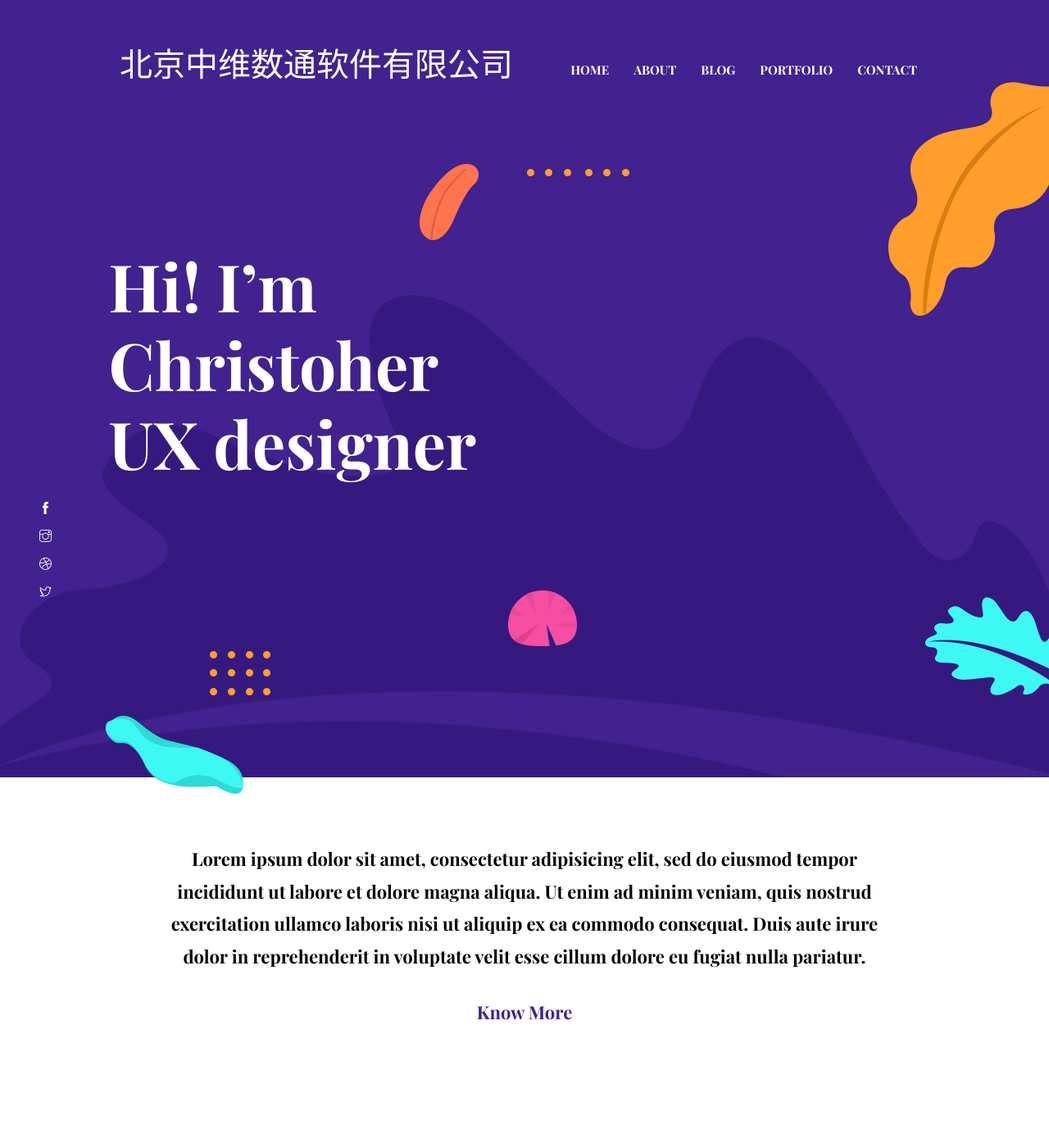
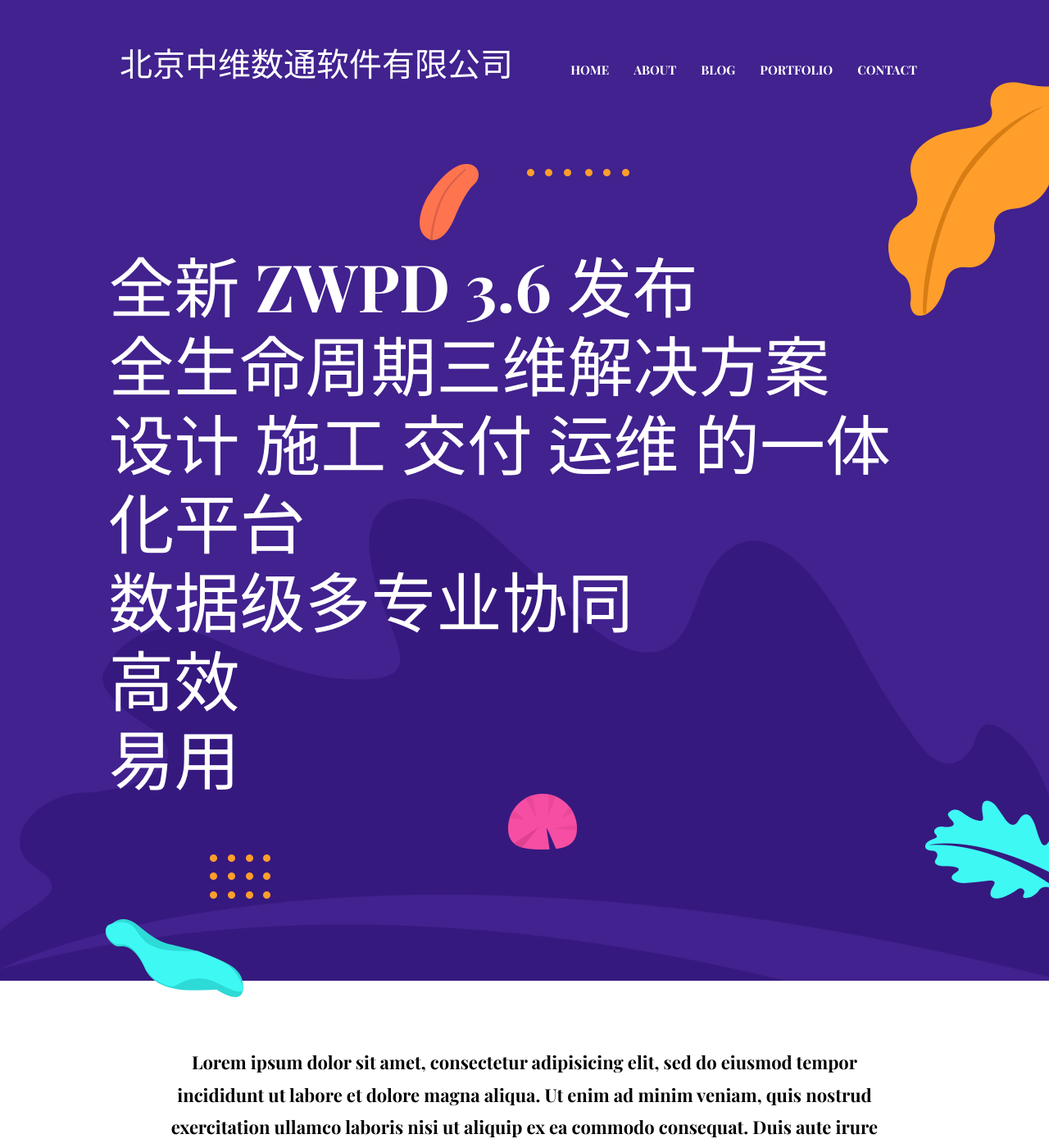
Before and after one commit to zwpim/zwpim.github.io, a Jekyll site: the page built from index.html, in a window 1280 px wide and 1400 px high. Shown: the whole window at 82% size. Built offline with Jekyll 4.4.1, drawn with Linux system fonts in a browser that asks for light colours; some of the changed text lies outside the part shown.

Commit message:
Update settings.yml

```diff
--- a/_data/settings.yml
+++ b/_data/settings.yml
@@ -3,12 +3,12 @@
 
 title: 北京中维数通软件有限公司
 logo:
-author: 北京中维数通软件有限公司
+author: 中维数通
 description: 北京中维数通软件有限公司官网
 email: zwst@zwpim.com
 phone: +086 137 1613 0998
 address: 北京市昌平区回龙观科星西路19号院中顺大厦8层
-copyright: Copyright &copy; 北京中维数通软件有限公司 2022. [京ICP备18001418号](https://beian.miit.gov.cn/). Designed by [Themefisher](https://themefisher.com) & Developed by [Getjekyllthemes](https://getjekyllthemes.com)
+copyright: Copyright &copy; 北京中维数通软件有限公司 2022. [京ICP备18001418号](https://beian.miit.gov.cn/). <BR> Designed by [Themefisher](https://themefisher.com) & Developed by [Getjekyllthemes](https://getjekyllthemes.com)
 
 menu:
 - {name: About, link: '/about'}
@@ -38,13 +38,13 @@ disqus-identifier: # Add your shortname for Disqus Comment. For example mr-brown
 # Hero Section
 
 hero:
-  hero-title: Hi! I’m <br> Christoher <br> UX designer
+  hero-title: 全新 <b>ZWPD 3.6</b> 发布 <br> 全生命周期三维解决方案 <br> 设计 施工 交付 运维 的一体化平台 <br> 数据级多专业协同 <br> 高效 <br> 易用
 
 social:
-- {icon: "ti-facebook", link: "#"}
-- {icon: "ti-instagram", link: "#"}
-- {icon: "ti-dribbble", link: "#"}
-- {icon: "ti-twitter", link: "#"}
+# - {icon: "ti-facebook", link: "#"}
+# - {icon: "ti-instagram", link: "#"}
+# - {icon: "ti-dribbble", link: "#"}
+# - {icon: "ti-twitter", link: "#"}
 
 
 #-------------------------------
```
